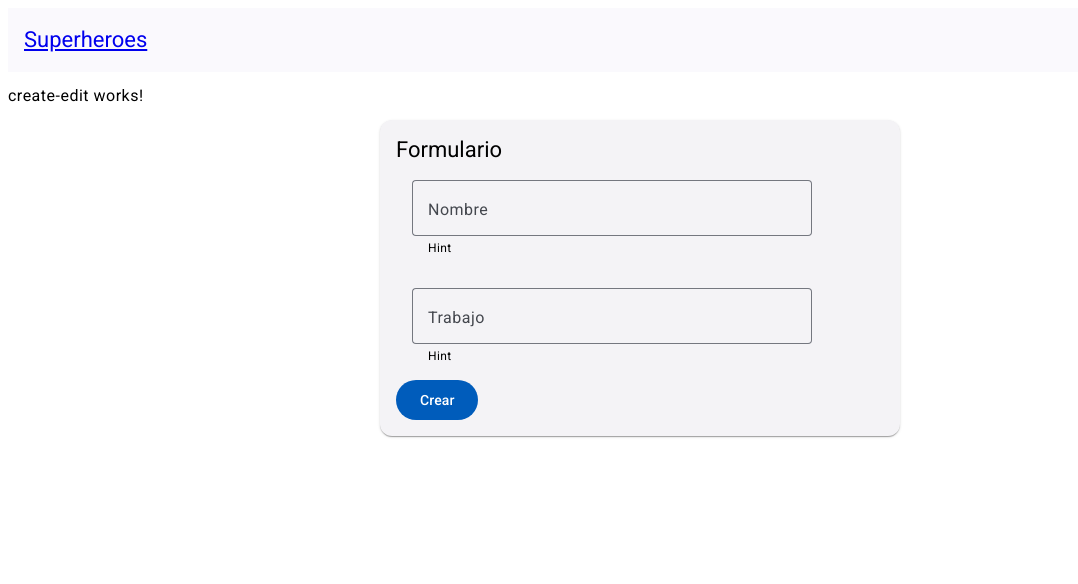
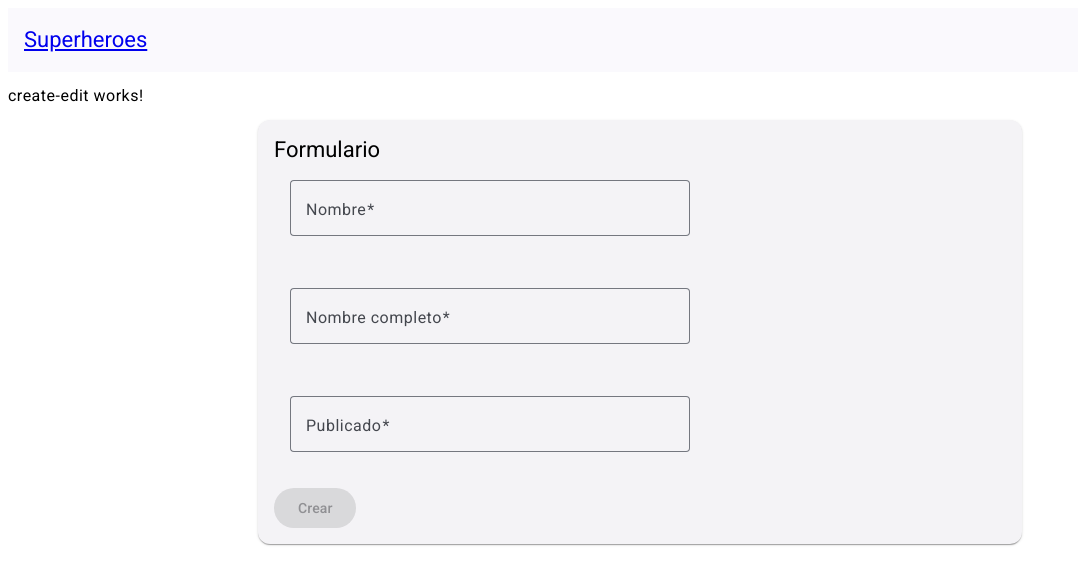
Before and after one commit to willvcg/superheroes-app, an Angular app: page /superheroes/create in a window 1280 px wide. Shown: the top 584 px of the page, without its empty margins (0-1078 px from the left). Built offline with nearby package versions, Linux system fonts and the light colour scheme.

Commit message:
refactor: add form for create hero

```diff
--- a/src/app/superheroes/pages/create-edit/create-edit.component.html
+++ b/src/app/superheroes/pages/create-edit/create-edit.component.html
@@ -8,16 +8,34 @@
       <form [formGroup]="form" (submit)="onSubmit()">
         <mat-form-field appearance="outline" class="input-form">
           <mat-label>Nombre</mat-label>
-          <input matInput formControlName="name" />
-          <mat-hint>Hint</mat-hint>
+          <input matInput formControlName="name" required />
+          @if (form.controls.name.invalid) {
+          <mat-error>El nombre es obligatorio</mat-error>
+          }
         </mat-form-field>
         <mat-form-field appearance="outline" class="input-form">
-          <mat-label>Trabajo</mat-label>
-          <input matInput formControlName="job" />
-          <mat-hint>Hint</mat-hint>
+          <mat-label>Nombre completo</mat-label>
+          <input matInput formControlName="fullName" required />
+          @if (form.controls.fullName.invalid) {
+          <mat-error>El nombre completo es obligatorio</mat-error>
+          }
+        </mat-form-field>
+        <mat-form-field appearance="outline" class="input-form">
+          <mat-label>Publicado</mat-label>
+          <input matInput formControlName="publisher" required />
+          @if (form.controls.publisher.invalid) {
+          <mat-error>El campo publicado es obligatorio</mat-error>
+          }
         </mat-form-field>
         <br />
-        <button mat-flat-button color="primary" type="submit">Crear</button>
+        <button
+          mat-flat-button
+          [disabled]="form.invalid"
+          color="primary"
+          type="submit"
+        >
+          Crear
+        </button>
       </form>
     </mat-card-content>
   </mat-card>
--- a/src/app/superheroes/pages/create-edit/create-edit.component.ts
+++ b/src/app/superheroes/pages/create-edit/create-edit.component.ts
@@ -1,15 +1,30 @@
-import { Component } from '@angular/core';
+import { Component, inject } from '@angular/core';
 import {
   FormControl,
   FormGroup,
   FormsModule,
   ReactiveFormsModule,
+  Validators,
 } from '@angular/forms';
 import { MatButtonModule } from '@angular/material/button';
 import { MatCardModule } from '@angular/material/card';
-import { MatFormField, MatFormFieldModule } from '@angular/material/form-field';
+import {
+  MatError,
+  MatFormField,
+  MatFormFieldModule,
+} from '@angular/material/form-field';
 import { MatIconModule } from '@angular/material/icon';
 import { MatInputModule } from '@angular/material/input';
+import { MatSnackBar } from '@angular/material/snack-bar';
+import { ActivatedRoute, Router } from '@angular/router';
+import { tap } from 'rxjs';
+import { SnackbarComponent } from '../../../components/snackbar/snackbar.component';
+import {
+  SuperheroesService,
+  superheroe,
+} from '../../../services/superheroes.service';
+
+const image = 'https://www.superherodb.com/pictures2/portraits/10/100/1007.jpg';
 @Component({
   selector: 'app-create-edit',
   standalone: true,
@@ -22,17 +37,53 @@ import { MatInputModule } from '@angular/material/input';
     MatInputModule,
     MatFormFieldModule,
     MatButtonModule,
+    MatError,
   ],
   templateUrl: './create-edit.component.html',
   styleUrl: './create-edit.component.scss',
 })
 export class CreateEditComponent {
+  private readonly superheroesService = inject(SuperheroesService);
+  private readonly router = inject(Router);
+  private readonly route = inject(ActivatedRoute);
+  private readonly snackBar = inject(MatSnackBar);
+
   form = new FormGroup({
-    name: new FormControl(''),
-    job: new FormControl(''),
+    name: new FormControl('', [Validators.required]),
+    fullName: new FormControl('', [Validators.required]),
+    publisher: new FormControl('', [Validators.required]),
   });
 
   protected onSubmit() {
-    console.log(this.form.value);
+    const { name, fullName, publisher } = this.form.value;
+    if (!name || !fullName || !publisher || this.form.invalid) return;
+    const id = crypto.randomUUID();
+    const superheroe: superheroe = { id, name, fullName, publisher, image };
+
+    this.superheroesService
+      .createSuperhero(superheroe)
+      .pipe(
+        tap(() => {
+          this.goList();
+          this.openSnackBar();
+        })
+      )
+      .subscribe();
+  }
+
+  protected goList(): void {
+    this.router.navigate(['../list'], {
+      relativeTo: this.route,
+    });
+  }
+
+  protected openSnackBar() {
+    this.snackBar.openFromComponent(SnackbarComponent, {
+      duration: 5 * 1000,
+      data: {
+        id: '1',
+        message: `Superheroe ${this.form.controls.name.value} creado`,
+      },
+    });
   }
 }
```
